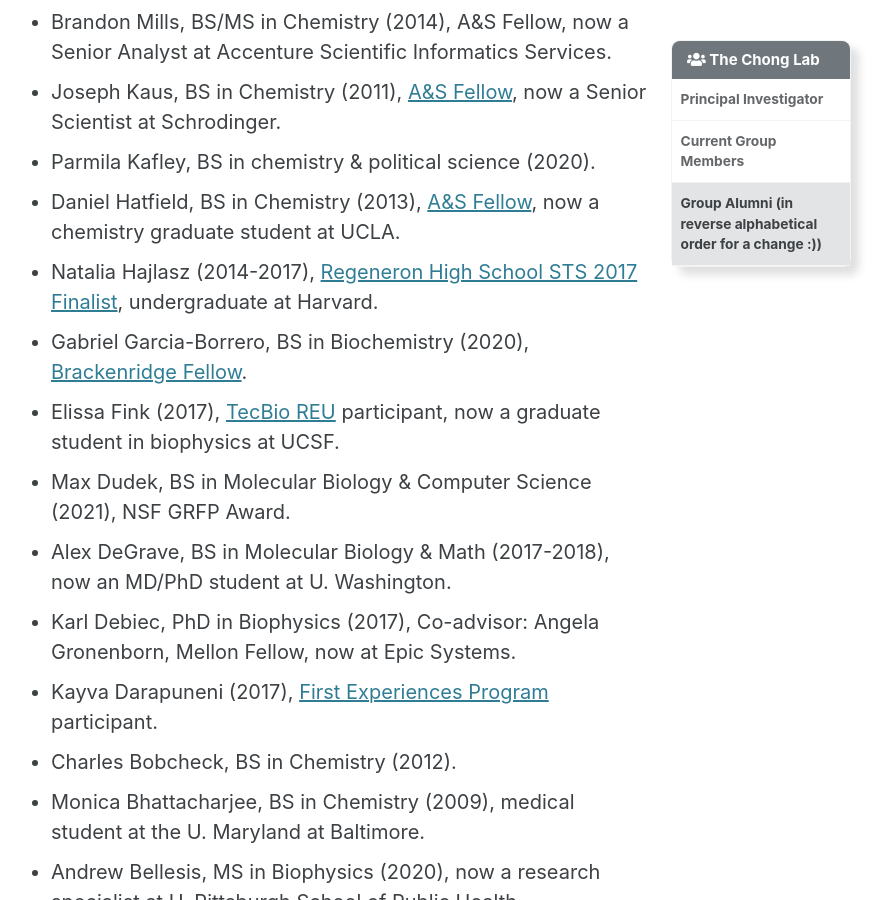
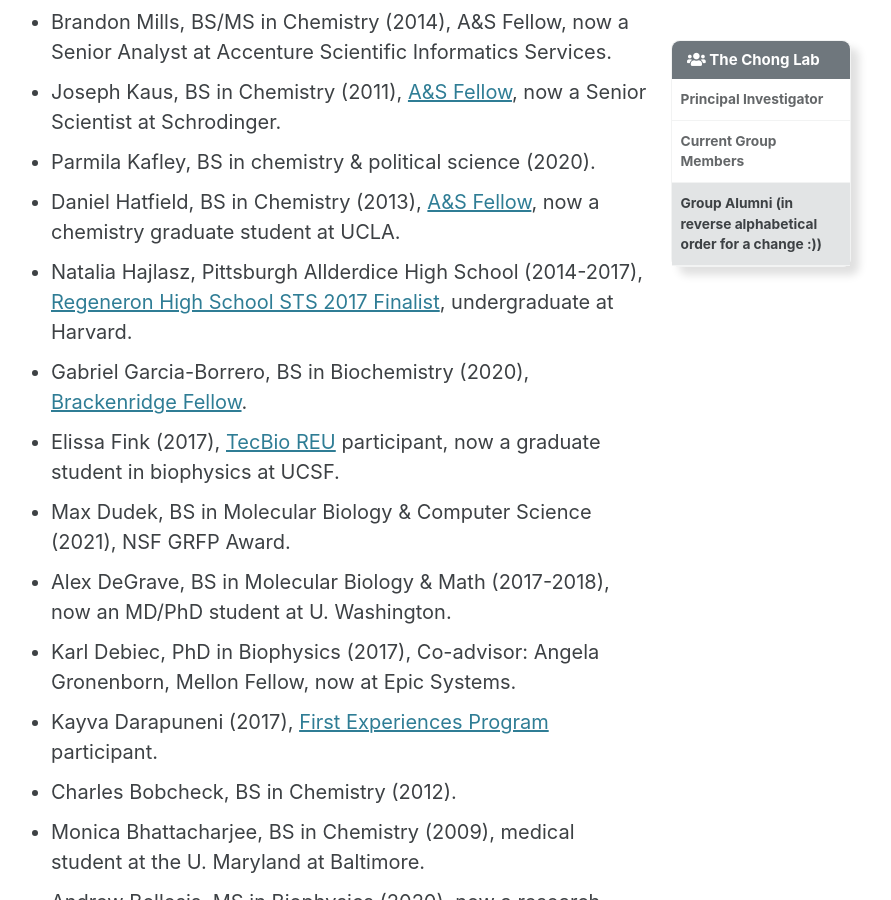
Before and after one commit to darianyang/mm-github-pages-test, a Jekyll site: the page built from _pages/people.md, in a window 1280 px wide and 900 px high, scrolled down 2766 px. Shown: the whole window, without its empty margins (309-1200 px from the left). Built offline with Jekyll 4.4.1, drawn with Linux system fonts in a browser that asks for light colours; cached includes are drawn as plain includes.

Commit message:
Update people.md

```diff
--- a/_pages/people.md
+++ b/_pages/people.md
@@ -97,7 +97,7 @@
 * Joseph Kaus, BS in Chemistry (2011), [A&S Fellow](https://www.asundergrad.pitt.edu/research/awards-and-funding#summer-undergraduate-research-awards), now a Senior Scientist at Schrodinger.
 * Parmila Kafley, BS in chemistry & political science (2020).
 * Daniel Hatfield, BS in Chemistry (2013), [A&S Fellow](https://www.asundergrad.pitt.edu/research/awards-and-funding#summer-undergraduate-research-awards), now a chemistry graduate student at UCLA.
-* Natalia Hajlasz (2014-2017), [Regeneron High School STS 2017 Finalist](https://student.societyforscience.org/regeneronsts-finalists-2017), undergraduate at Harvard.
+* Natalia Hajlasz, Pittsburgh Allderdice High School (2014-2017), [Regeneron High School STS 2017 Finalist](https://student.societyforscience.org/regeneronsts-finalists-2017), undergraduate at Harvard.
 * Gabriel Garcia-Borrero, BS in Biochemistry (2020), [Brackenridge Fellow](http://www.honorscollege.pitt.edu/summer-brackenridge-fellowships).
 * Elissa Fink (2017), [TecBio REU](http://www.tecbioreu.pitt.edu/) participant, now a graduate student in biophysics at UCSF.
 * Max Dudek, BS in Molecular Biology & Computer Science (2021), NSF GRFP Award.
```
